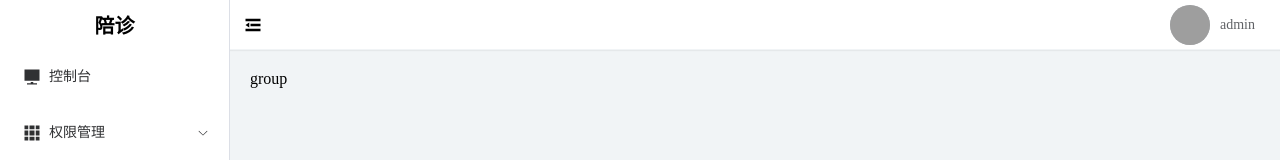
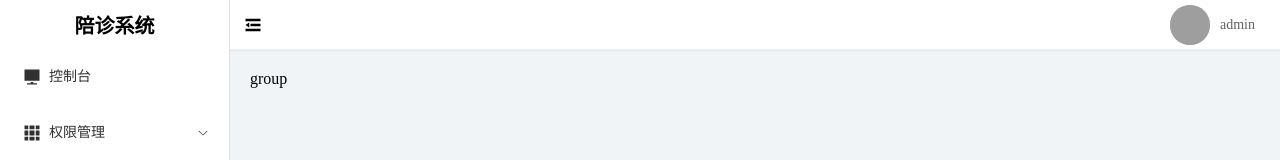
Before and after one commit to AlanChen126/hospital-system, a Vue app: page /#/auth/group in a window 1280 px wide. Shown: the top 160 px of the page. Built offline with nearby package versions, Linux system fonts and the light colour scheme; grey boxes are pictures that could not be loaded.

Commit message:
finish aside collapse

```diff
--- a/package.json
+++ b/package.json
@@ -13,7 +13,8 @@
     "element-plus": "^2.9.4",
     "less": "^4.2.0",
     "vue": "^3.5.13",
-    "vue-router": "^4.5.0"
+    "vue-router": "^4.5.0",
+    "vuex": "^4.0.2"
   },
   "devDependencies": {
     "@vitejs/plugin-vue": "^5.2.1",
--- a/src/components/aside.vue
+++ b/src/components/aside.vue
@@ -1,21 +1,18 @@
 <template>
-      <el-menu
-        default-active="2"
-        class="aside-contianer"
-        @open="handleOpen"
-        @close="handleClose"
-      >
-      <p class="logo">陪诊</p>
+  <el-menu :style="{ width: isCollapse ? '60px' : '230px' }" default-active="2" class="aside-contianer"
+    @open="handleOpen" @close="handleClose" :collapse="isCollapse">
+    <p class="logo">{{ isCollapse ? '陪诊' : '陪诊系统' }}</p>
     <!-- 封装组件，用v-bind在父子组件间传递数据 -->
-        <treeMenu :index = "1" :menuData = "menuData"></treeMenu>
+    <treeMenu :index="1" :menuData="menuData"></treeMenu>
   </el-menu>
 
 </template>
 
 <script lang="ts" setup>
 import treeMenu from './treeMenu.vue';
-import { reactive } from 'vue';
+import { reactive, computed } from 'vue';
 import { useRouter } from 'vue-router';
+import { useStore } from 'vuex'
 
 import {
   Document,
@@ -26,7 +23,9 @@ import {
 
 const router = useRouter();
 const menuData = reactive(router.options.routes[0].children);
-
+//获取store实例的isCollapse值，用来控制菜单的展开和收缩
+const store = useStore();
+const isCollapse = computed(() => store.state.menu.isCollapse);
 
 const handleOpen = (key: string, keyPath: string[]) => {
   console.log(key, keyPath)
@@ -36,16 +35,18 @@ const handleClose = (key: string, keyPath: string[]) => {
 }
 </script>
 
-<style lang = "less" scoped>
-.aside-contianer{
-    height: 100%;//100%的高度是针对他的父级元素的高度
-    width: 230px;
-    .logo{
+<style lang="less" scoped>
+.aside-contianer {
+  height: 100%; //100%的高度是针对他的父级元素的高度
+  transition: width 0.2s ease-in-out; // 添加过渡动画，宽度变化时持续0.3秒，使用缓动效果
+
+  .logo {
     font-size: 20px;
     font-weight: 900;
     color: #000000;
     text-align: center;
     padding: 10px 0;
+    transition: opacity 0.2s ease-in-out;
   }
 }
 </style>
--- a/src/components/navHeader.vue
+++ b/src/components/navHeader.vue
@@ -1,7 +1,7 @@
 <template>
     <div class="header-container">
         <div class="header-left flex-box">
-            <el-icon class="icon" size="20px">
+            <el-icon class="icon" size="20px" @click="store.commit('collapseMenu')">
                 <Fold />
             </el-icon>
         </div>
@@ -22,6 +22,9 @@
 </template>
 
 <script setup>
+import { useStore } from 'vuex'
+// 先拿到store的实例，然后调用在store中定义的方法
+const store = useStore()
 
 </script>
 
--- /dev/null
+++ b/src/store/index.js
@@ -0,0 +1,8 @@
+import { createStore } from 'vuex'
+import menu from './menu'
+
+export default createStore({
+    modules: {
+        menu
+    }
+})
--- /dev/null
+++ b/src/store/menu.js
@@ -0,0 +1,15 @@
+const state = {
+    isCollapse: false,
+    SelectMenu: []
+}
+
+const mutations = {
+    collapseMenu(state) {
+        state.isCollapse = !state.isCollapse
+    }
+}
+
+export default {
+    state,
+    mutations
+}
```
Also changed, not shown: src/main.js (+7 -2 lines), 1 other file (tests, documents, lock files or other folders). Lines whose indentation alone changed are shown as unchanged.
